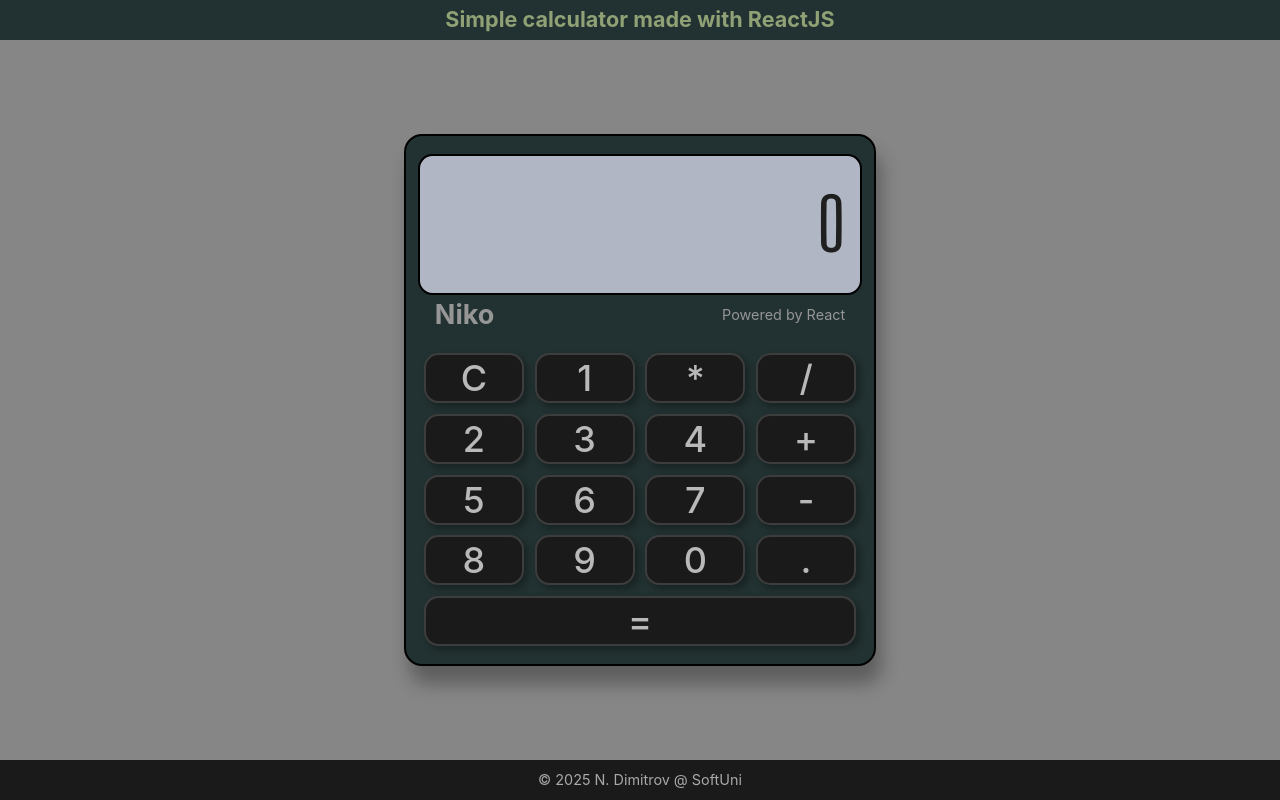
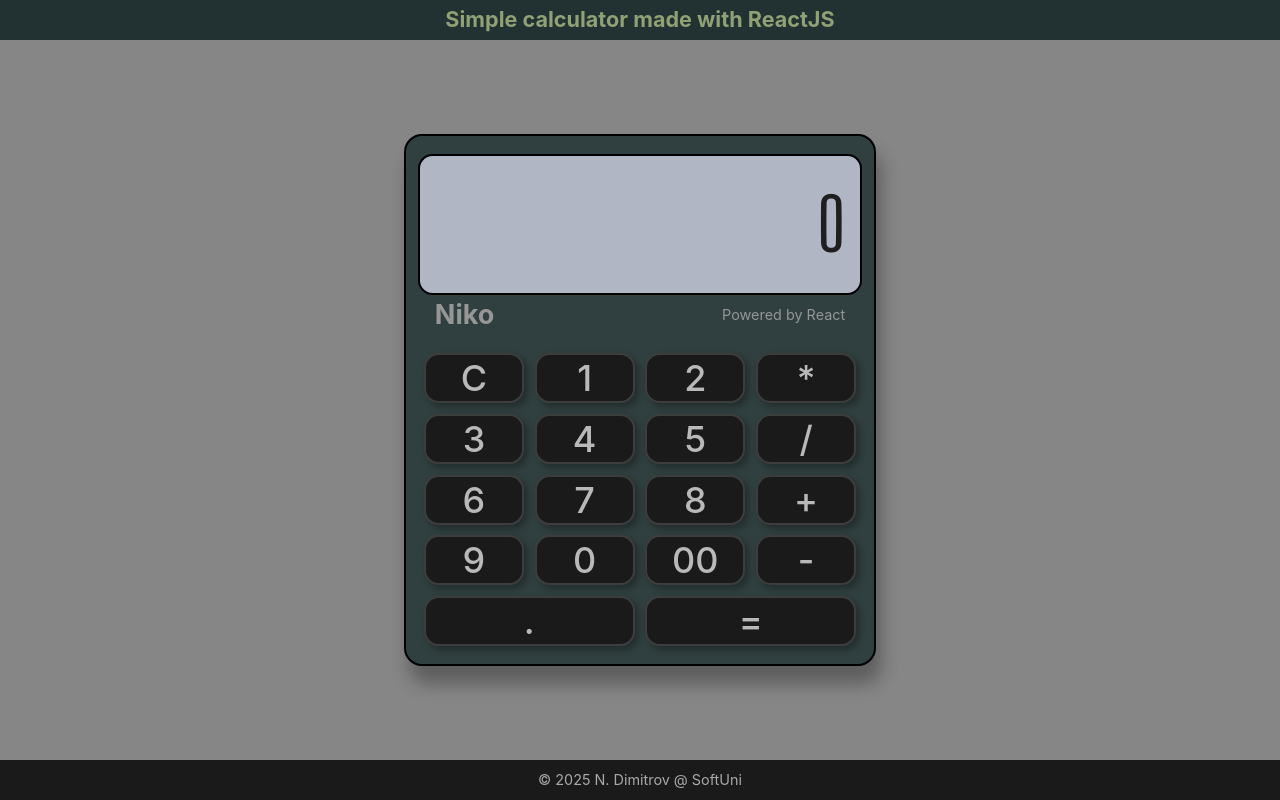
Before and after one commit to nikolay-st-d/calculator-react, a React (Vite) app: page / in a window 1280 px wide. Built offline with nearby package versions, Linux system fonts and the light colour scheme.

Commit message:
Added button with 00

```diff
--- a/src/App.css
+++ b/src/App.css
@@ -45,7 +45,7 @@ footer {
   align-items: center;
   width: 24em;
   max-width: 100%;
-  background-color: rgb(34, 49, 49);
+  background-color: rgb(48, 63, 63);
   border: 2px solid rgb(0, 0, 0);
   border-radius: 1em;
   padding: 1em;
--- a/src/components/Calculator.jsx
+++ b/src/components/Calculator.jsx
@@ -5,19 +5,20 @@ import Button from './Button';
 const buttonValues = [
     'C',
     '1',
+    '2',
     '*',
-    '/',
-    '2',
     '3',
     '4',
-    '+',
     '5',
+    '/',
     '6',
     '7',
-    '-',
     '8',
+    '+',
     '9',
     '0',
+    '00',
+    '-',
     '.',
     '=',
 ];
```
